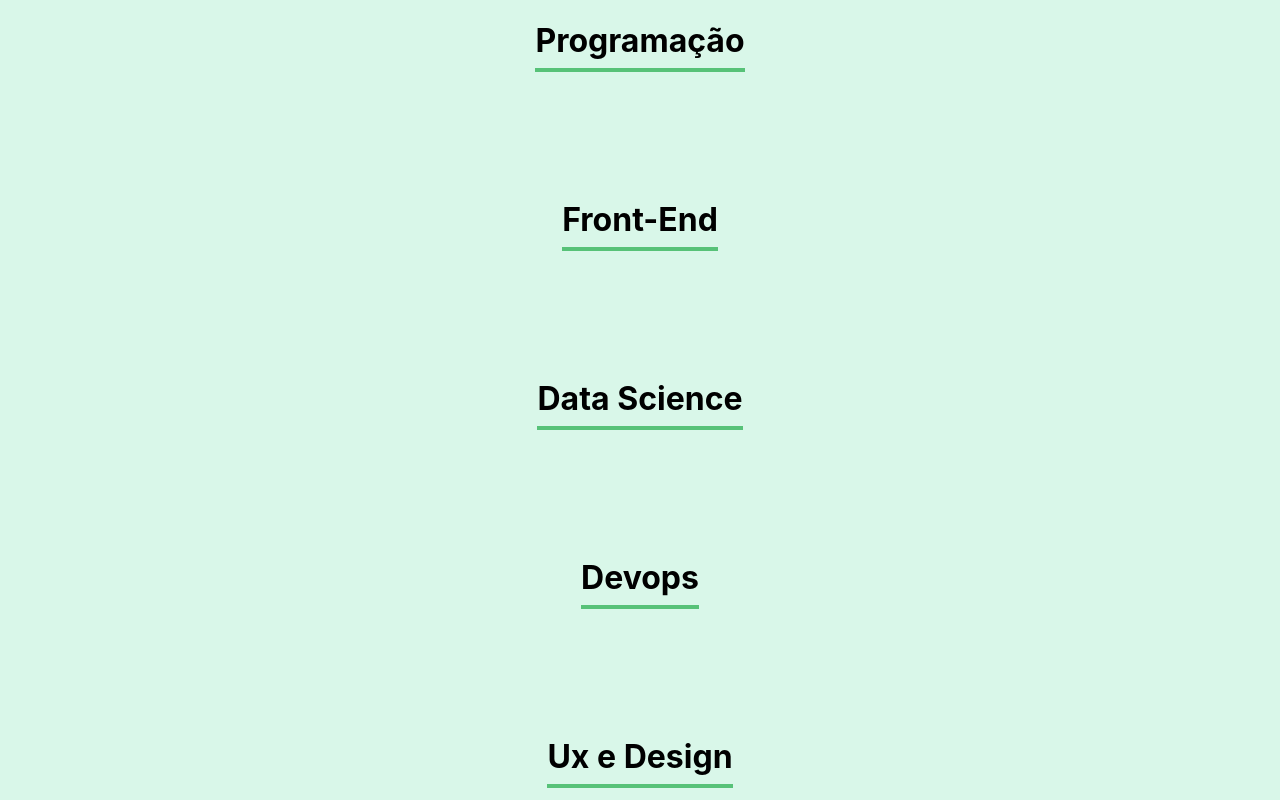
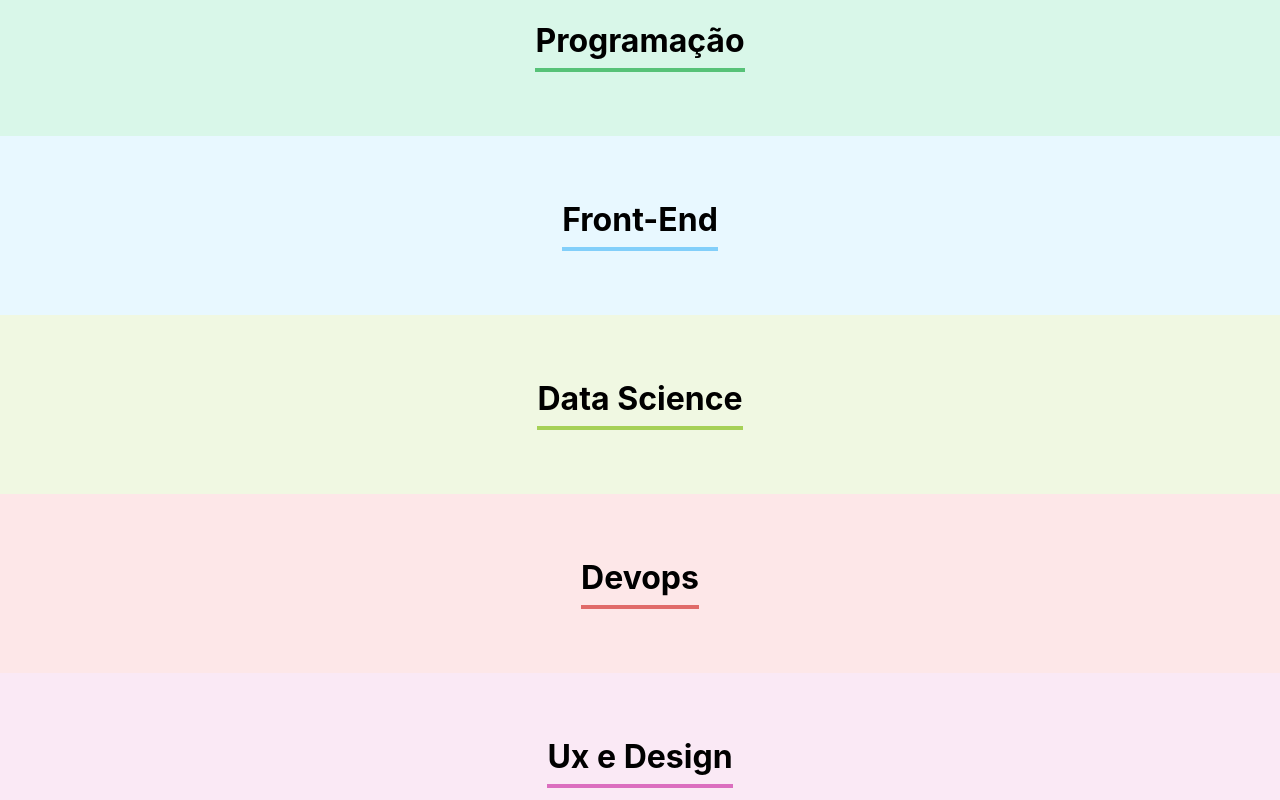
Before and after one commit to figuerarj/organo, a React (Create React App) app: page / in a window 1280 px wide. Shown: the part 1520-2320 px from the top of the page. Built offline with nearby package versions, Linux system fonts and the light colour scheme.

Commit message:
create const css and borderColor

```diff
--- a/src/componentes/Time/index.js
+++ b/src/componentes/Time/index.js
@@ -1,9 +1,13 @@
 import './Time.css'
 
 const Time = (props) =>{
+
+    const css = { backgroundColor: props.corSecundaria}
+    const borderColor = {borderColor: props.corPrimaria}
+
     return(
-        <section className='time'>
-            <h3>{props.nome}</h3>
+        <section className='time' style={css}>
+            <h3 style={borderColor}>{props.nome}</h3>
         </section>
     )
 }
```
